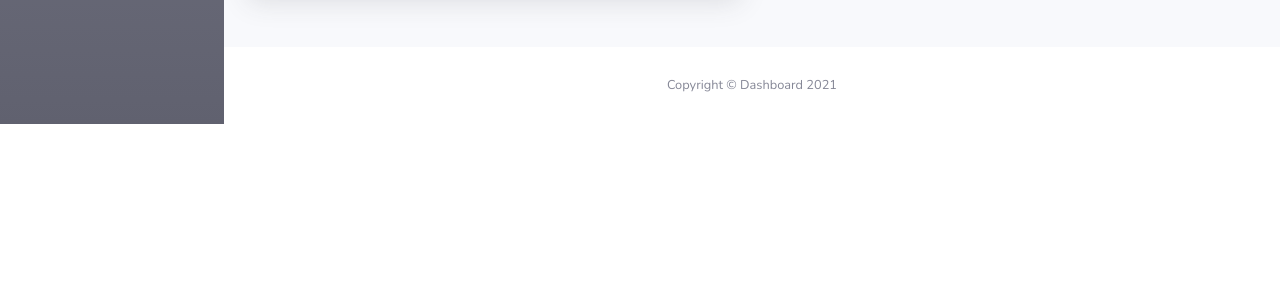
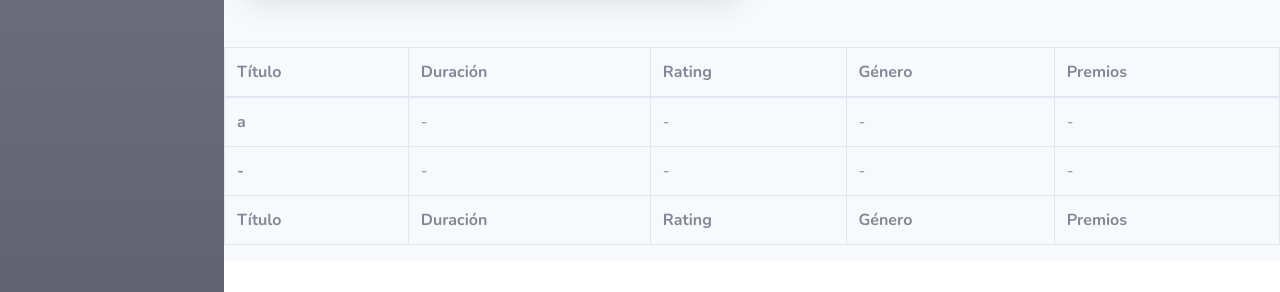
Before and after one commit to 0921CDFSNCN22LAED/grupo-10, a React (Create React App) app in the folder dashboard/: page / in a window 1280 px wide. Shown: the part 918-1210 px from the top of the page. Before the commit the page ends 1042 px from the top, so only its background shows below. Built offline with nearby package versions, Linux system fonts and the light colour scheme.

Commit message:
M09C02 Ejercicio 2: empecé la tabla (falta terminar).

```diff
--- a/dashboard/src/components/ContentWrapper.jsx
+++ b/dashboard/src/components/ContentWrapper.jsx
@@ -1,5 +1,6 @@
 import React  from "react"
 import ContentRowTop from "./ContentRowTop"
+import Table from "./Table"
 
 const ContentWrapper = () =>{
   return <div id="content-wrapper" className="d-flex flex-column">
@@ -55,6 +56,8 @@ const ContentWrapper = () =>{
   </div>
   {/* <!-- End of MainContent --> */}
 
+  <Table columns={['Título','Duración','Rating','Género','Premios']}/>
+
   {/* <!-- Footer --> */}
   <footer className="sticky-footer bg-white">
     <div className="container my-auto">
--- /dev/null
+++ b/dashboard/src/components/Table.jsx
@@ -0,0 +1,36 @@
+function Table(props) {
+  return (
+    <table className="table table-bordered">
+      <thead>
+        <tr>
+          {props.columns.map((column,i)=>{
+            return <th scope="col" key={column+i}>{column}</th>
+          })}
+        </tr>
+      </thead>
+      <tbody>
+        <tr>
+          <th scope="row">a</th>
+          <td>-</td>
+          <td>-</td>
+          <td>-</td>
+          <td>-</td>
+        </tr>
+        <tr>
+          <th scope="row">-</th>
+          <td>-</td>
+          <td>-</td>
+          <td>-</td>
+          <td>-</td>
+        </tr>
+        <tr>
+          {props.columns.map((column,i)=>{
+            return <th scope="col" key={column+i}>{column}</th>
+          })}
+        </tr>
+      </tbody>
+    </table>
+  );
+}
+
+export default Table;
```
